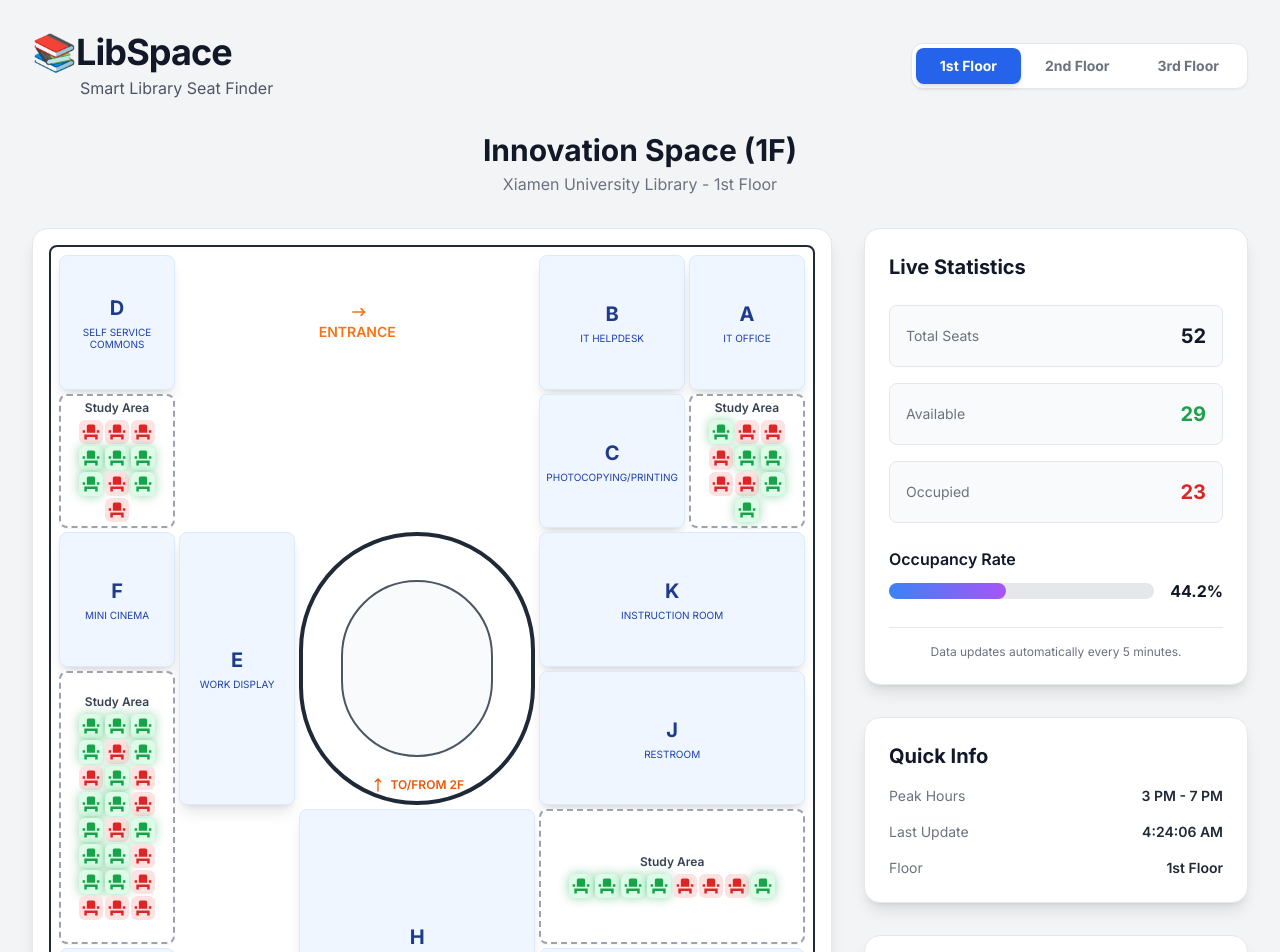
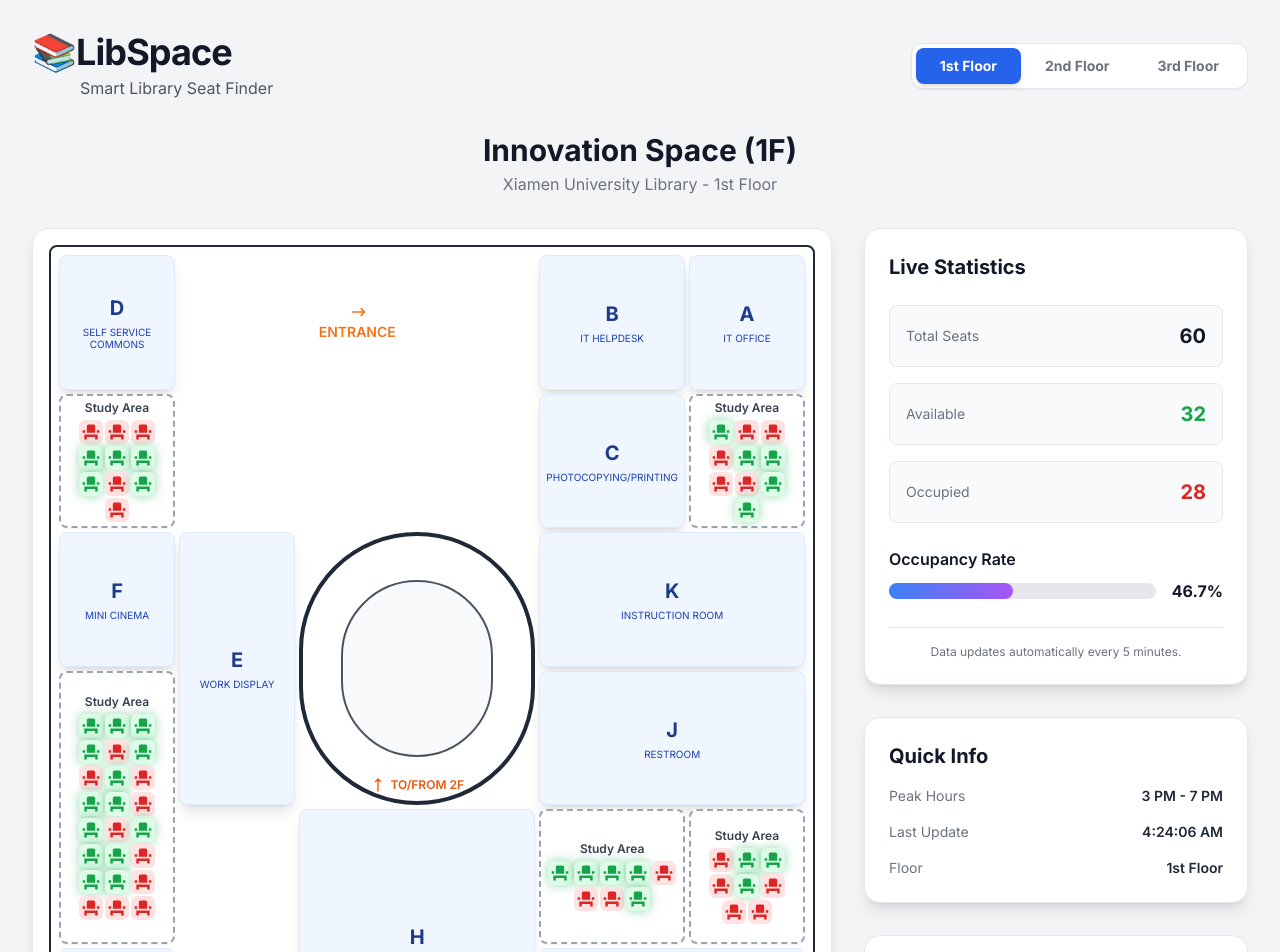
Before and after one commit to xrwong00/libspace, a React (Vite) app: page / in a window 1280 px wide. Shown: the top 952 px of the page. Built offline with nearby package versions, Linux system fonts and the light colour scheme.

Commit message:
Adjust floor plan

```diff
--- a/components/FloorPlan.tsx
+++ b/components/FloorPlan.tsx
@@ -43,7 +43,8 @@ const FloorPlan1F: React.FC<{ seats: SeatData[] }> = ({ seats }) => {
     upperLeftWhite: seats.slice(0, 10),     // White area below D - increased to 10 seats
     upperRightWhite: seats.slice(10, 20),   // White area to the right of A - increased to 10 seats
     leftMergedWhite: seats.slice(20, 44),  // Merged white area below F (combining leftMiddle and bottomLeft)
-    bottomRightWhite: seats.slice(44, 52), // White area below J
+    studyAreaBelowC1: seats.slice(44, 52), // First study area below C - 8 seats
+    studyAreaBelowC2: seats.slice(52, 60), // Second study area below C - 8 seats
   };
 
   const StairsFacility: React.FC<{ gridArea: string }> = ({ gridArea }) => (
@@ -90,10 +91,11 @@ const FloorPlan1F: React.FC<{ seats: SeatData[] }> = ({ seats }) => {
       </div>
       <Facility name="INSTRUCTION ROOM" letter="K" gridArea="3 / 5 / 4 / 7" />
 
-      {/* Row 4-6: Rearranged layout - J below K, study area below J */}
+      {/* Row 4-6: Rearranged layout - J below K, two study areas below C */}
       <SeatingArea name="Study Area" gridArea="4 / 1 / 6 / 2" seats={seatingAreas.leftMergedWhite} />
       <Facility name="RESTROOM" letter="J" gridArea="4 / 5 / 5 / 7" />
-      <SeatingArea name="Study Area" gridArea="5 / 5 / 6 / 7" seats={seatingAreas.bottomRightWhite} />
+      <SeatingArea name="Study Area" gridArea="5 / 5 / 6 / 6" seats={seatingAreas.studyAreaBelowC1} />
+      <SeatingArea name="Study Area" gridArea="5 / 6 / 6 / 7" seats={seatingAreas.studyAreaBelowC2} />
 
       {/* Row 5-6: H, I */}
       <Facility name="INTERNET ACCESS AREA" letter="H" gridArea="5 / 3 / 7 / 5" />
@@ -206,16 +208,16 @@ const FloorPlan2F: React.FC<{ seats: SeatData[] }> = ({ seats }) => {
 
 const FloorPlan3F: React.FC<{ seats: SeatData[] }> = ({ seats }) => {
   const s = {
-    // Total: 50 seats distributed across study areas
-    studyArea1: seats.slice(0, 6),        // Below F
-    studyArea2: seats.slice(6, 12),       // Below A
-    studyArea3: seats.slice(12, 18),      // Right of A
-    studyArea4: seats.slice(18, 24),      // Right of E
-    studyArea5: seats.slice(24, 30),      // Below G
-    studyArea6: seats.slice(30, 36),      // Left of C
-    studyArea7: seats.slice(36, 42),      // Bottom left
-    studyArea8: seats.slice(42, 48),      // Bottom right
-    studyArea9: seats.slice(48, 50),      // Small bottom area
+    // Total: 72 seats distributed across 9 study areas (8 seats each)
+  studyArea1: seats.slice(0, 8),        // Above C area 1 (8 seats)
+  studyArea2: seats.slice(8, 16),       // Above C area 2 (8 seats)
+  studyArea3: seats.slice(16, 24),      // Right of E area 1 (8 seats)
+  studyArea4: seats.slice(24, 32),      // Right of E area 2 (8 seats)
+  studyArea5: seats.slice(32, 40),      // Left of C area 1 (8 seats)
+  studyArea6: seats.slice(40, 48),      // Left of C area 2 (8 seats)
+  studyArea7: seats.slice(48, 56),      // Bottom area 1 (8 seats)
+  studyArea8: seats.slice(56, 64),      // Bottom area 2 (8 seats)
+  studyArea9: seats.slice(64, 72),      // Bottom area 3 (8 seats)
   };
 
   return (
@@ -247,22 +249,23 @@ const FloorPlan3F: React.FC<{ seats: SeatData[] }> = ({ seats }) => {
 
   {/* Two study areas aligned to the right of E */}
   <SeatingArea name="Study Area" seats={s.studyArea3} gridArea="5 / 10 / 6 / 12" />
-  <SeatingArea name="Study Area" seats={s.studyArea1} gridArea="6 / 10 / 7 / 12" />
+  <SeatingArea name="Study Area" seats={s.studyArea4} gridArea="6 / 10 / 7 / 12" />
 
       {/* Right Reading Corridor */}
   <Facility name="READING CORRIDOR" letter="B" gridArea="4 / 12 / 10 / 13" className="!flex-col justify-around p-1"/>
 
   {/* Restroom */}
   <Facility name="RESTROOM" letter="G" gridArea="8 / 10 / 9 / 12" />
-      <SeatingArea name="Study Area" seats={s.studyArea9} gridArea="8 / 3 / 9 / 5" />
-      <SeatingArea name="Study Area" seats={s.studyArea1.slice(0, 2)} gridArea="9 / 3 / 10 / 5" />
+  <SeatingArea name="Study Area" seats={s.studyArea5} gridArea="8 / 3 / 9 / 5" />
+  <SeatingArea name="Study Area" seats={s.studyArea6} gridArea="9 / 3 / 10 / 5" />
 
       {/* Technology Collection at bottom */}
   <Facility name="TECHNOLOGY COLLECTION" letter="D" gridArea="10 / 4 / 12 / 8" />
 
       {/* Bottom study areas */}
-  <SeatingArea name="Study Area" seats={s.studyArea2.slice(0, 2)} gridArea="10 / 8 / 12 / 10" />
-  <SeatingArea name="Study Area" seats={s.studyArea3.slice(0, 2)} gridArea="10 / 10 / 12 / 12" />
+  <SeatingArea name="Study Area" seats={s.studyArea7} gridArea="10 / 8 / 11 / 10" />
+  <SeatingArea name="Study Area" seats={s.studyArea8} gridArea="10 / 10 / 11 / 12" />
+  <SeatingArea name="Study Area" seats={s.studyArea9} gridArea="11 / 8 / 12 / 12" />
 
   {/* Central Circle (moved left 1 column) */}
   <div style={{gridArea: '6 / 6 / 9 / 9'}} className="flex items-center justify-center p-2">
--- a/hooks/useSeatData.ts
+++ b/hooks/useSeatData.ts
@@ -3,9 +3,9 @@ import { useState, useEffect, useMemo } from 'react';
 import { SeatData, SeatStatus, Stats, Floor } from '../types';
 
 const SEAT_COUNTS: Record<Floor, number> = {
-  '1F': 52,
+  '1F': 60, // Increased from 52 to add 8 more seats for second study area below C
   '2F': 40, // Increased from 36 after adding new study area
-  '3F': 50, // Estimated from floor plan
+  '3F': 72, // Updated to accommodate 9 study areas with 8 seats each
 };
 
 // Generate initial seat data for a given number of seats
```
